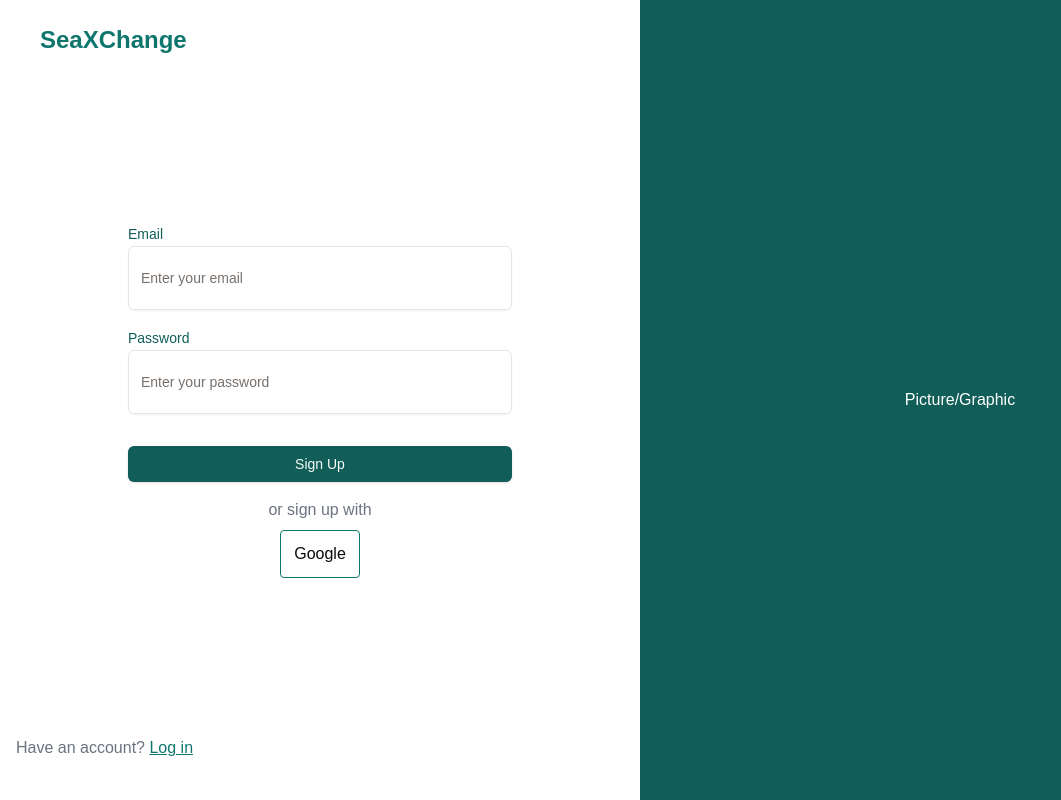
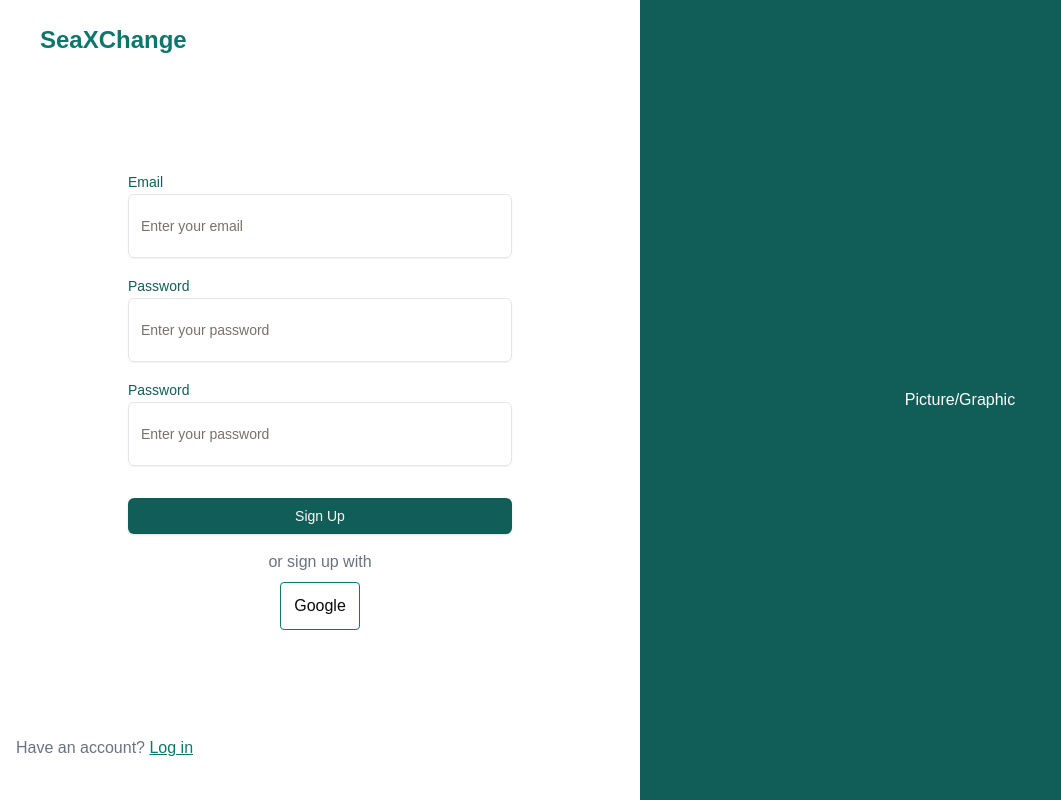
Before and after one commit to jeffrouzel/SeaXChange-Web, a Next.js app in the folder Frontend/: page /auth/signup in a window 1280 px wide. Shown: the whole page, without its empty margins (0-1061 px from the left). Built offline with nearby package versions, Linux system fonts and the light colour scheme.

Commit message:
Preparation for Sign Up
+ added firebase

```diff
--- a/Frontend/app/auth/signup/page.tsx
+++ b/Frontend/app/auth/signup/page.tsx
@@ -5,13 +5,29 @@ import { useRouter } from "next/navigation";
 import { Input } from "@/components/ui/input";
 import { Label } from "@/components/ui/label";
 import { Button } from "@/components/ui/button";
+import { useState } from "react";
+
+import { createUserWithEmailAndPassword } from "firebase/auth";
+import { collection, addDoc } from "firebase/firestore";
+import { auth, db } from "@/firebase.config";
 
 export default function Signup() {
   const router = useRouter();
 
-  const handleSignUp = () => {
-    router.push("/auth/signup-roles");
-  }
+  const [email, setEmail] = useState("");
+  const [password, setPassword] = useState("");
+  const [confirmPassword, setConfirmPassword] = useState("");
+  const [error, setError] = useState<string | null>(null);
+
+  const handleSignUp = async () => {
+    try {
+      await createUserWithEmailAndPassword(auth, email, password);
+      router.push("/auth/signup-roles");
+    } catch (error) {
+      console.error("Error signing up:", error);
+      setError("Failed to sign up. Please try again.");
+    }
+  };
   return (
     <div className="flex h-screen">
       {/* Left Side (Form) */}
@@ -20,7 +36,13 @@ export default function Signup() {
         <h1 className="absolute top-6 left-10 text-2xl font-bold mb-6 text-teal-700">
           SeaXChange
         </h1>
-        <form className="w-full max-w-sm">
+        <form
+          className="w-full max-w-sm"
+          onSubmit={(e) => {
+            e.preventDefault();
+            handleSignUp();
+          }}
+        >
           <div className="mb-4">
             <Label htmlFor="email" className="text-teal-800 text-sm">
               Email
@@ -30,6 +52,8 @@ export default function Signup() {
               id="email"
               placeholder="Enter your email"
               className="w-full h-16"
+              value={email}
+              onChange={(e) => setEmail(e.target.value)}
             />
           </div>
           <div className="mb-4">
@@ -41,6 +65,21 @@ export default function Signup() {
               id="password"
               placeholder="Enter your password"
               className="w-full h-16"
+              value={password}
+              onChange={(e) => setPassword(e.target.value)}
+            />
+          </div>
+          <div className="mb-4">
+            <Label htmlFor="password" className="text-teal-800 text-sm">
+              Password
+            </Label>
+            <Input
+              type="password"
+              id="password"
+              placeholder="Enter your password"
+              className="w-full h-16"
+              value={confirmPassword}
+              onChange={(e) => setConfirmPassword(e.target.value)}
             />
           </div>
           {/* <Button className="w-full bg-teal-800 hover:bg-teal-900 mt-4">
--- /dev/null
+++ b/Frontend/firebase.config.ts
@@ -0,0 +1,25 @@
+// firebase.js or firebaseClient.js
+
+import { initializeApp } from "firebase/app";
+import { getAuth } from "firebase/auth";
+import { getFirestore } from "firebase/firestore";
+import { getStorage } from "firebase/storage";
+
+// Your Firebase config (same as before)
+const firebaseConfig = {
+  apiKey: "AIzaSyDcqiTNrII8p5LNDqA5M6LuShoDx5vggGY",
+  authDomain: "seaxchange-ec524.firebaseapp.com",
+  projectId: "seaxchange-ec524",
+  storageBucket: "seaxchange-ec524.firebasestorage.app",
+  messagingSenderId: "85034476226",
+  appId: "1:85034476226:web:2a30fe65874799462c915b",
+};
+
+// Avoid reinitializing Firebase if it's already initialized
+const app = initializeApp(firebaseConfig);
+
+const auth = getAuth(app); // For web, no need to set custom persistence unless needed
+const db = getFirestore(app);
+const storage = getStorage(app);
+
+export { app, auth, db, storage };
--- a/Frontend/package.json
+++ b/Frontend/package.json
@@ -15,8 +15,9 @@
     "@radix-ui/react-slot": "^1.1.2",
     "class-variance-authority": "^0.7.1",
     "clsx": "^2.1.1",
+    "firebase": "^11.6.0",
     "lucide-react": "^0.475.0",
-    "next": "15.1.5",
+    "next": "^15.3.0",
     "react": "^19.0.0",
     "react-dom": "^19.0.0",
     "tailwind-merge": "^3.0.1",
```
Also changed, not shown: 1 other file (tests, documents, lock files or other folders).
